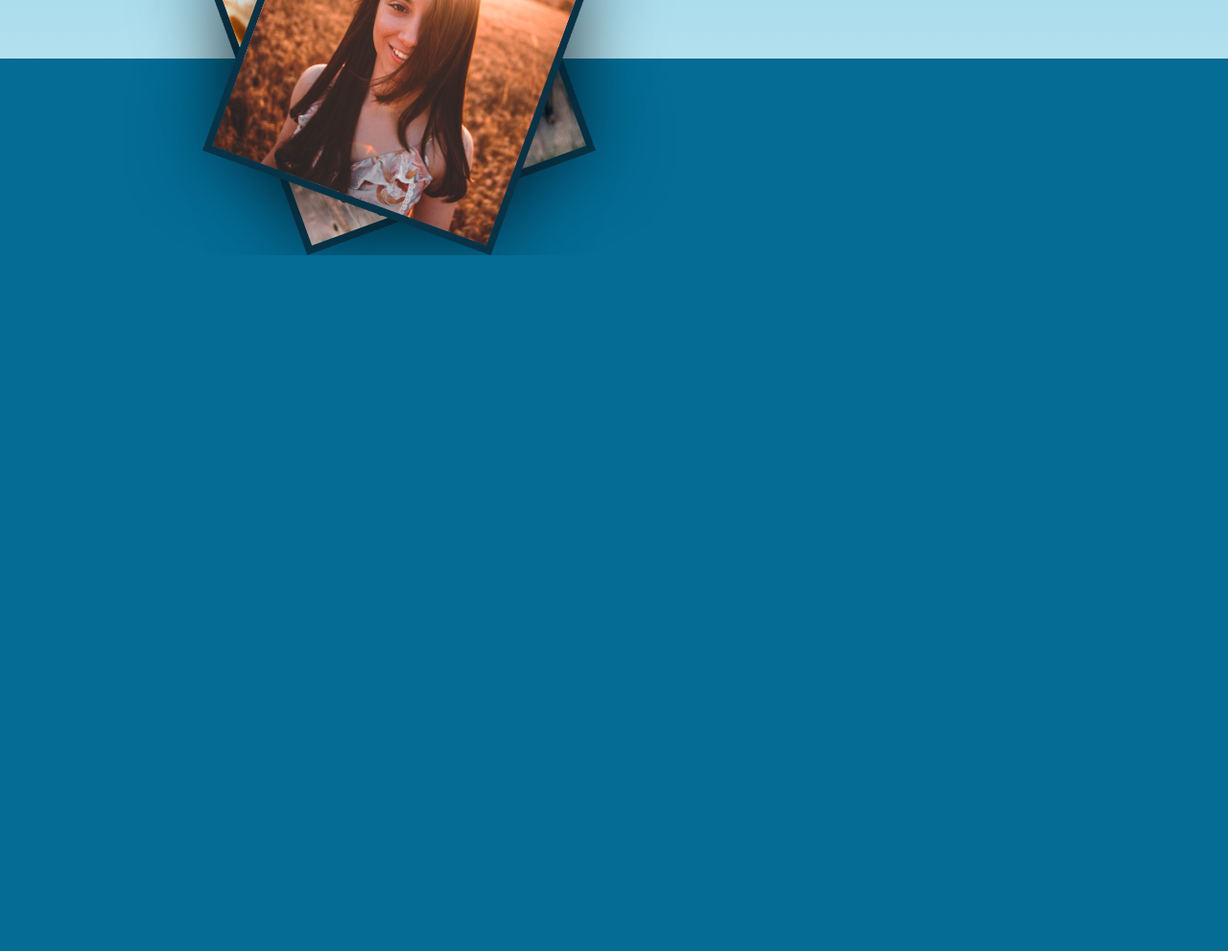
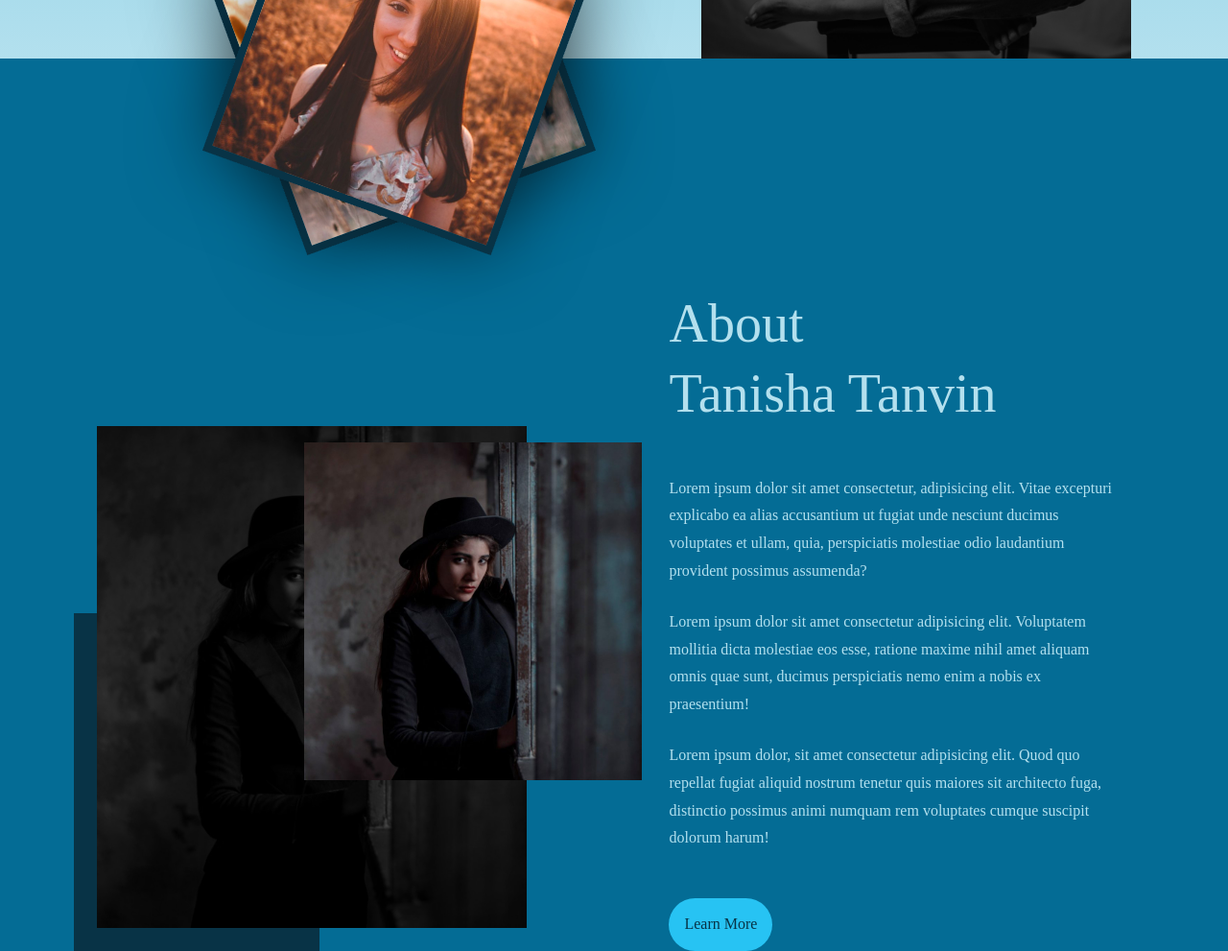
Before and after one commit to KeyaAkter/My-photography-website, a plain HTML site: page index.html in a window 1280 px wide. Shown: the part 739-1730 px from the top of the page at 96% size. Before the commit the page ends 1005 px from the top, so only its background shows below. Drawn offline with nearby package versions, Linux system fonts and the light colour scheme; a web font is replaced by a local one.

Commit message:
about added

```diff
--- a/index.html
+++ b/index.html
@@ -54,10 +54,10 @@
         <div class="header-right">
           <div class="header-img-bg"></div>
           <div class="header-img-lg">
-            <img src="./images/thumb-7.jpg" alt="" />
+            <img src="./images/a-beautiful-girl.jpg" alt="" />
           </div>
           <div class="header-img-md">
-            <img src="./images/thumb-7.jpg" alt="" />
+            <img src="./images/a-beautiful-girl.jpg" alt="" />
           </div>
         </div>
       </div>
@@ -75,7 +75,58 @@
     <!-- ============HEADER ENDED============ -->
 
     <!-- ============MAIN SECTION STARTS============ -->
-    <main></main>
+    <main>
+      <!-- ===========ABOUT STARTS=========== -->
+      <section id="about">
+        <div class="container about-container">
+          <div class="about-left">
+            <div class="about-img-bg"></div>
+            <div class="about-img-lg">
+              <img src="./images/thumb-5.jpg" alt="" />
+            </div>
+            <div class="about-img-md">
+              <img src="./images/thumb-5.jpg" alt="" />
+            </div>
+          </div>
+          <div class="about-right">
+            <h2 class="about-title">
+              About <br />
+              Tanisha Tanvin
+            </h2>
+            <p>
+              Lorem ipsum dolor sit amet consectetur, adipisicing elit. Vitae
+              excepturi explicabo ea alias accusantium ut fugiat unde nesciunt
+              ducimus voluptates et ullam, quia, perspiciatis molestiae odio
+              laudantium provident possimus assumenda?
+            </p>
+
+            <p>
+              Lorem ipsum dolor sit amet consectetur adipisicing elit.
+              Voluptatem mollitia dicta molestiae eos esse, ratione maxime nihil
+              amet aliquam omnis quae sunt, ducimus perspiciatis nemo enim a
+              nobis ex praesentium!
+            </p>
+
+            <p>
+              Lorem ipsum dolor, sit amet consectetur adipisicing elit. Quod quo
+              repellat fugiat aliquid nostrum tenetur quis maiores sit
+              architecto fuga, distinctio possimus animi numquam rem voluptates
+              cumque suscipit dolorum harum!
+            </p>
+            <a href="#" class="header-btn about-btn">Learn More</a>
+          </div>
+        </div>
+      </section>
+      <!-- ===========ABOUT ENDED========== -->
+
+      <!-- ==========GALLERY STARTS========== -->
+      <section id="gallery"></section>
+      <!-- ==========GALLERY ENDED========== -->
+
+      <!-- ==========COLLAGE STARTS========== -->
+      <section id="collage"></section>
+      <!-- ==========COLLAGE ENDED========== -->
+    </main>
     <!-- ============MAIN SECTION ENDED============ -->
 
     <!-- ============FOOTER STARTS============ -->
--- a/style.css
+++ b/style.css
@@ -45,10 +45,10 @@ h1,
 h2 {
   line-height: 1.3;
   font-weight: 400;
+  color: var(--color-tr-5);
 }
 h1 {
   font-size: 4rem;
-  color: var(--color-tr-5);
 }
 h2 {
   font-size: 3.5rem;
@@ -175,10 +175,10 @@ header {
 }
 .header-img-md {
   position: absolute;
-  width: 20rem;
-  height: 20rem;
-  top: 8rem;
-  right: 15rem;
+  width: 26rem;
+  height: 26rem;
+  top: 10rem;
+  right: 10rem;
   overflow: hidden;
   transition: var(--transition);
 }
@@ -189,6 +189,7 @@ header {
 .header-right:hover .header-img-lg {
   filter: saturate(1) brightness(1);
   border: 1rem solid var(--color-tr-2);
+  box-shadow: 0 0 5rem rgba(0 0 0/0.5);
   top: 0;
   right: 0;
 }
@@ -221,3 +222,70 @@ header {
   top: 0;
   left: 21rem;
 }
+
+/* ==============ABOUT STARTS============== */
+#about {
+  margin-top: 15rem;
+}
+.about-container {
+  display: grid;
+  grid-template-columns: 40% 52%;
+  gap: 8%;
+}
+.about-left {
+  position: relative;
+}
+.about-img-bg {
+  width: 16rem;
+  height: 22rem;
+  background-color: var(--color-tr-1);
+  position: absolute;
+  left: 0;
+  bottom: 0;
+}
+
+.about-img-lg {
+  position: absolute;
+  width: 28rem;
+  bottom: 1.5rem;
+  left: 1.5rem;
+  filter: saturate(0) brightness(0.5);
+  transition: var(--transition);
+}
+
+.about-img-md {
+  position: absolute;
+  width: 22rem;
+  height: 22rem;
+  top: 10rem;
+  left: 15rem;
+  overflow: hidden;
+  transition: var(--transition);
+}
+.about-left:hover .about-img-md {
+  opacity: 0;
+}
+.about-left:hover .about-img-lg {
+  filter: saturate(1) brightness(1);
+  bottom: 0;
+  left: 0;
+  border: 1rem solid var(--color-tr-2);
+  box-shadow: 0 0 5rem rgba(0 0 0/0.5);
+}
+.about-right {
+  margin-left: 5rem;
+}
+.about-title {
+  margin-bottom: 3rem;
+}
+.about-right p {
+  margin-bottom: 1.5rem;
+  width: 93%;
+  font-weight: 400;
+  color: var(--color-tr-5);
+}
+.about-btn {
+  margin-top: 1.5rem;
+  background-color: var(--color-primary);
+  color: var(--color-tr-1);
+}
```
